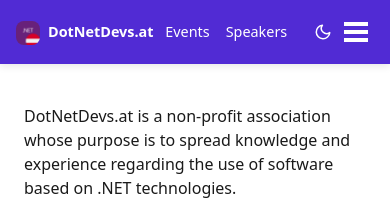
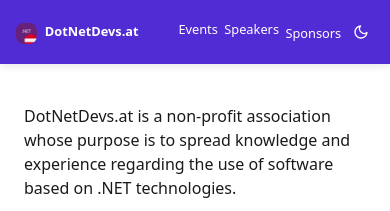
Before and after one commit to dotnetdevsaustria/dotnetdevsaustria.github.io, a Jekyll site: the page built from index.md, in a window 390 px wide. Shown: the top 211 px of the page. Built offline with Jekyll 4.4.1, drawn with Linux system fonts in a browser that asks for light colours; cached includes are drawn as plain includes.

Commit message:
Fix header links mobile styling to prevent wrapping
Co-authored-by: SabotageAndi <859801+SabotageAndi@users.noreply.github.com>

```diff
--- a/assets/css/main.scss
+++ b/assets/css/main.scss
@@ -219,27 +219,33 @@ h1, h2, h3, h4, h5, h6 {
 /* Mobile navigation optimizations */
 @media (max-width: 768px) {
   .greedy-nav {
+    flex-wrap: nowrap !important;
+
     a.site-title {
-      font-size: 0.9em;
-      margin-inline-end: 0.5rem !important;
+      font-size: 0.85em;
+      margin-inline-end: 0.3rem !important;
+      white-space: nowrap;
     }
 
     .visible-links {
-      margin-inline-end: 0.5rem;
+      margin-inline-end: 0.25rem;
+      flex-wrap: nowrap !important;
 
-      li:first-child {
+      li {
         flex: 0 0 auto !important;
       }
 
       a {
-        margin: 0 0.5rem !important;
-        font-size: 0.9em;
+        margin: 0 0.3rem !important;
+        font-size: 0.85em;
+        white-space: nowrap;
       }
     }
 
     .theme-toggle {
-      margin-inline-start: 0.25rem;
-      padding: 0.4em;
+      margin-inline-start: 0.15rem;
+      padding: 0.35em;
+      flex-shrink: 0;
     }
   }
 
@@ -401,13 +407,34 @@ table {
     padding: 1.5em;
   }
 
-  .theme-toggle {
-    padding: 0.375em;
+  .greedy-nav {
+    a.site-title {
+      font-size: 0.8em;
+      margin-inline-end: 0.2rem !important;
+    }
 
-    svg {
-      width: 1.125em;
-      height: 1.125em;
+    .visible-links {
+      margin-inline-end: 0.15rem;
+
+      a {
+        margin: 0 0.2rem !important;
+        font-size: 0.8em;
+      }
     }
+
+    .theme-toggle {
+      margin-inline-start: 0.1rem;
+      padding: 0.3em;
+
+      svg {
+        width: 1em;
+        height: 1em;
+      }
+    }
+  }
+
+  .site-logo img {
+    max-height: 1.3rem !important;
   }
 }
 
```
